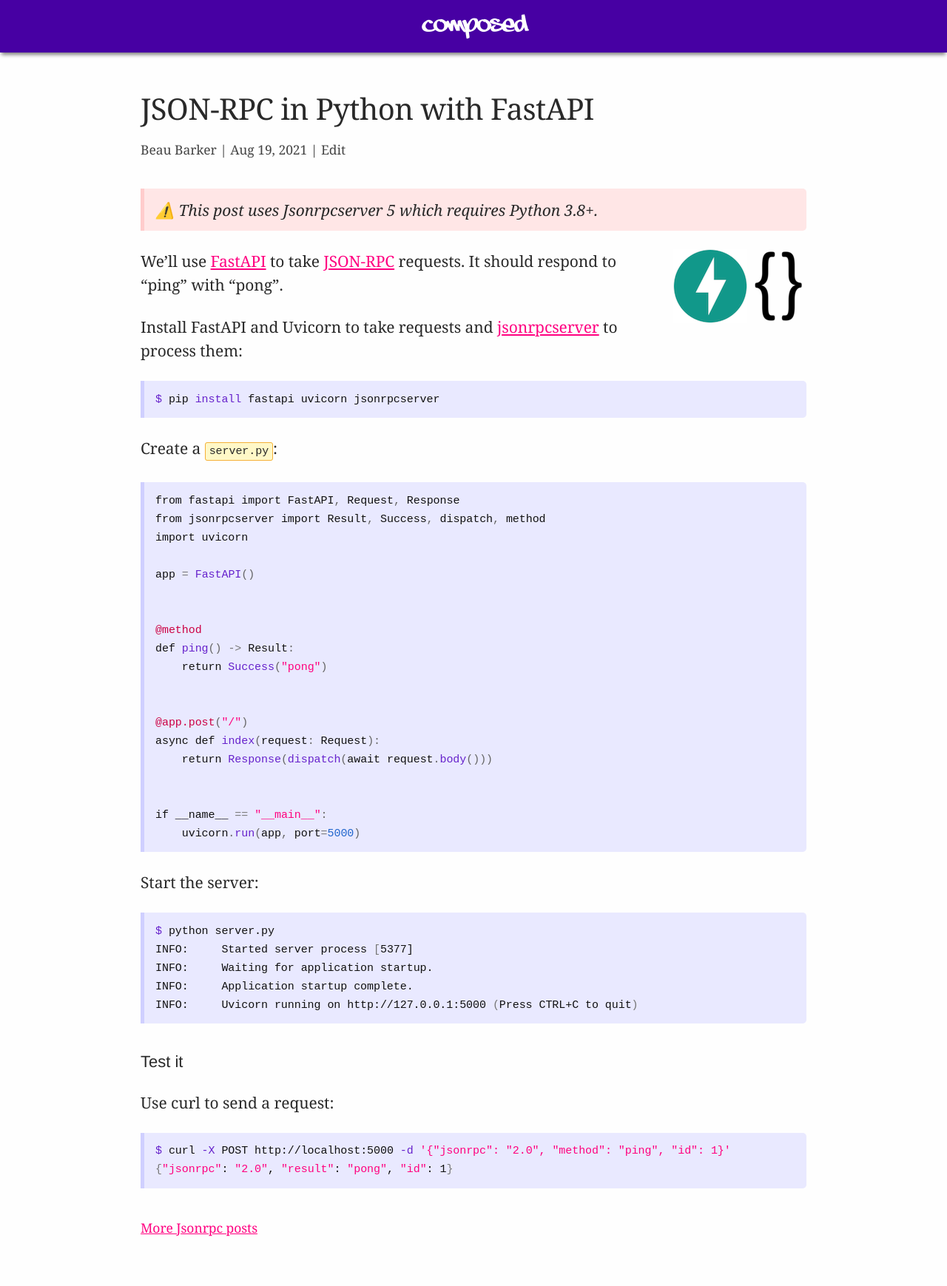
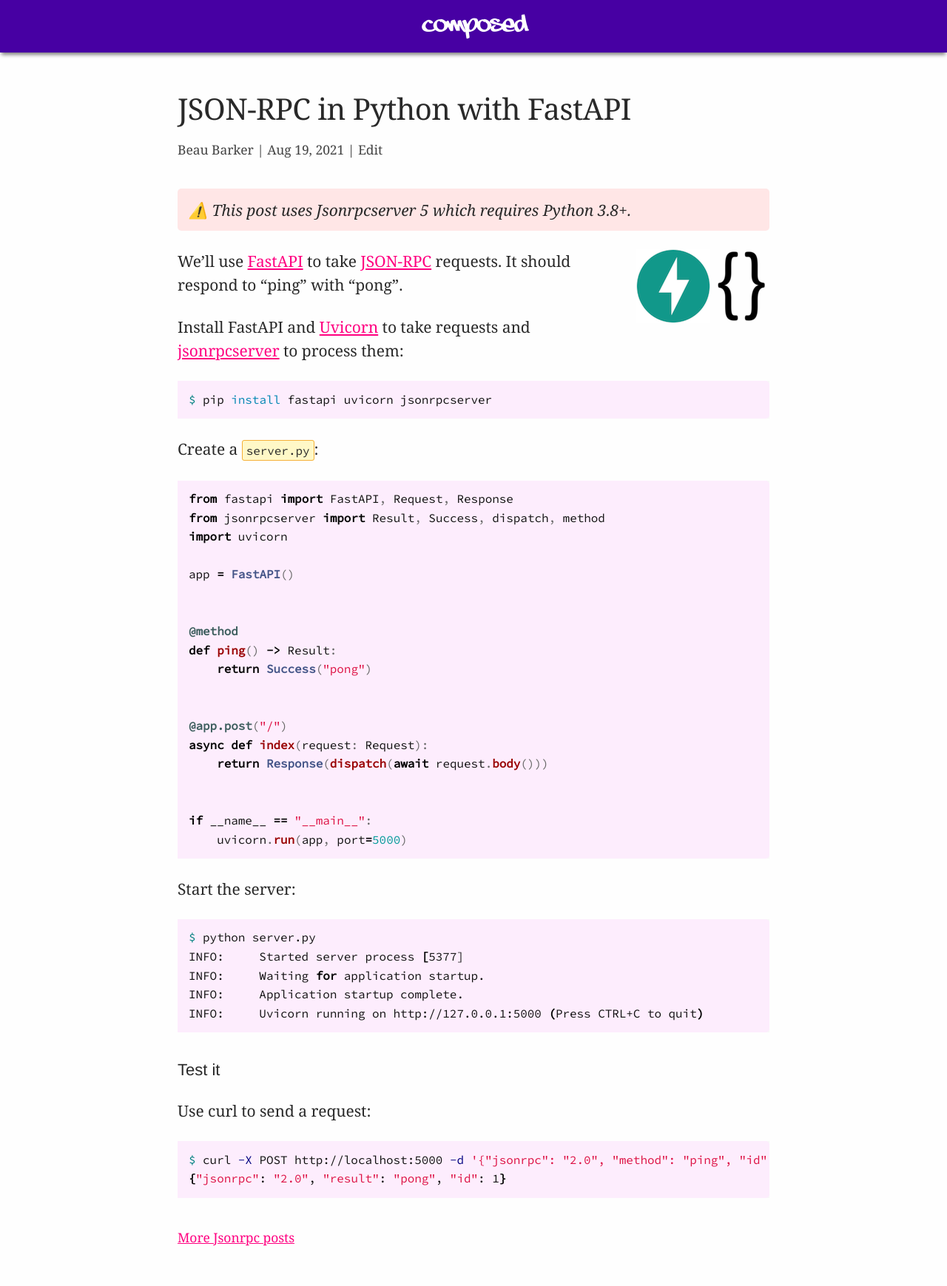
Before and after one commit to explodinglabs/explodinglabs.github.io, a Jekyll site: the page built from docs/_posts/jsonrpc/2021-08-19-fastapi.markdown, in a window 1280 px wide. Shown: the whole page at 74% size. Built offline with Jekyll 4.4.1, drawn with Linux system fonts in a browser that asks for light colours.

Commit message:
Adjust design

````diff
--- a/docs/_layouts/all.html
+++ b/docs/_layouts/all.html
@@ -20,6 +20,11 @@
         <link rel="apple-touch-icon" sizes="167x167" href="/assets/apple-touch-icon-167x167.png?v=2">
         <link rel="apple-touch-icon" sizes="180x180" href="/assets/apple-touch-icon-180x180.png?v=2">
 
+        <style>
+            @import url('https://fonts.googleapis.com/css2?family=Source+Code+Pro&display=swap');
+        </style>
+        <link href="/css/github.css" rel="stylesheet" >
+
         {% if jekyll.environment == 'production' %}
             {% include analytics.html %}
         {% endif %}
--- a/docs/_posts/jsonrpc/2021-08-19-fastapi.markdown
+++ b/docs/_posts/jsonrpc/2021-08-19-fastapi.markdown
@@ -17,7 +17,7 @@
 [JSON-RPC](http://www.jsonrpc.org/) requests. It should respond to "ping" with
 "pong".
 
-Install FastAPI and Uvicorn to take requests and
+Install FastAPI and [Uvicorn](https://www.uvicorn.org) to take requests and
 [jsonrpcserver](https://www.jsonrpcserver.com/) to process them:
 
 ```sh
--- /dev/null
+++ b/docs/css/github.css
@@ -0,0 +1,213 @@
+.highlight table td { padding: 5px; }
+.highlight table pre { margin: 0; }
+.highlight .cm {
+  color: #999988;
+  font-style: italic;
+}
+.highlight .cp {
+  color: #999999;
+  font-weight: bold;
+}
+.highlight .c1 {
+  color: #999988;
+  font-style: italic;
+}
+.highlight .cs {
+  color: #999999;
+  font-weight: bold;
+  font-style: italic;
+}
+.highlight .c, .highlight .ch, .highlight .cd, .highlight .cpf {
+  color: #999988;
+  font-style: italic;
+}
+.highlight .err {
+  color: #a61717;
+  background-color: #e3d2d2;
+}
+.highlight .gd {
+  color: #000000;
+  background-color: #ffdddd;
+}
+.highlight .ge {
+  color: #000000;
+  font-style: italic;
+}
+.highlight .gr {
+  color: #aa0000;
+}
+.highlight .gh {
+  color: #999999;
+}
+.highlight .gi {
+  color: #000000;
+  background-color: #ddffdd;
+}
+.highlight .go {
+  color: #888888;
+}
+.highlight .gp {
+  color: #555555;
+}
+.highlight .gs {
+  font-weight: bold;
+}
+.highlight .gu {
+  color: #aaaaaa;
+}
+.highlight .gt {
+  color: #aa0000;
+}
+.highlight .kc {
+  color: #000000;
+  font-weight: bold;
+}
+.highlight .kd {
+  color: #000000;
+  font-weight: bold;
+}
+.highlight .kn {
+  color: #000000;
+  font-weight: bold;
+}
+.highlight .kp {
+  color: #000000;
+  font-weight: bold;
+}
+.highlight .kr {
+  color: #000000;
+  font-weight: bold;
+}
+.highlight .kt {
+  color: #445588;
+  font-weight: bold;
+}
+.highlight .k, .highlight .kv {
+  color: #000000;
+  font-weight: bold;
+}
+.highlight .mf {
+  color: #009999;
+}
+.highlight .mh {
+  color: #009999;
+}
+.highlight .il {
+  color: #009999;
+}
+.highlight .mi {
+  color: #009999;
+}
+.highlight .mo {
+  color: #009999;
+}
+.highlight .m, .highlight .mb, .highlight .mx {
+  color: #009999;
+}
+.highlight .sa {
+  color: #000000;
+  font-weight: bold;
+}
+.highlight .sb {
+  color: #d14;
+}
+.highlight .sc {
+  color: #d14;
+}
+.highlight .sd {
+  color: #d14;
+}
+.highlight .s2 {
+  color: #d14;
+}
+.highlight .se {
+  color: #d14;
+}
+.highlight .sh {
+  color: #d14;
+}
+.highlight .si {
+  color: #d14;
+}
+.highlight .sx {
+  color: #d14;
+}
+.highlight .sr {
+  color: #009926;
+}
+.highlight .s1 {
+  color: #d14;
+}
+.highlight .ss {
+  color: #990073;
+}
+.highlight .s, .highlight .dl {
+  color: #d14;
+}
+.highlight .na {
+  color: #008080;
+}
+.highlight .bp {
+  color: #999999;
+}
+.highlight .nb {
+  color: #0086B3;
+}
+.highlight .nc {
+  color: #445588;
+  font-weight: bold;
+}
+.highlight .no {
+  color: #008080;
+}
+.highlight .nd {
+  color: #3c5d5d;
+  font-weight: bold;
+}
+.highlight .ni {
+  color: #800080;
+}
+.highlight .ne {
+  color: #990000;
+  font-weight: bold;
+}
+.highlight .nf, .highlight .fm {
+  color: #990000;
+  font-weight: bold;
+}
+.highlight .nl {
+  color: #990000;
+  font-weight: bold;
+}
+.highlight .nn {
+  color: #555555;
+}
+.highlight .nt {
+  color: #000080;
+}
+.highlight .vc {
+  color: #008080;
+}
+.highlight .vg {
+  color: #008080;
+}
+.highlight .vi {
+  color: #008080;
+}
+.highlight .nv, .highlight .vm {
+  color: #008080;
+}
+.highlight .ow {
+  color: #000000;
+  font-weight: bold;
+}
+.highlight .o {
+  color: #000000;
+  font-weight: bold;
+}
+.highlight .w {
+  color: #bbbbbb;
+}
+.highlight {
+  background-color: #f8f8f8;
+}
--- a/docs/main.scss
+++ b/docs/main.scss
@@ -5,11 +5,15 @@
 @charset "utf-8";
 
 $space: 25px;
-$green: hsl(148, 52%, 85%);
-$yellow: hsl(53, 100%, 89%);
-$content-width: 900px;
+$content-width: 800px;
 $on-palm: 600px;
-$color: hsl(266, 100, 32); // rgb(71, 0, 163);
+
+// Colors
+$blockquote: hsl(148, 52%, 85%);
+$code: hsl(300, 80%, 96%);
+$inlinecode: hsl(53, 100%, 89%);
+$nav: hsl(266, 100, 32);
+$warning: hsl(0, 100%, 95%);
 
 @mixin media-query($device) {
     @media screen and (max-width: $device) {
@@ -45,7 +49,7 @@
 nav {
     height: 71px;
     margin-bottom: $space;
-    background-color: $color;
+    background-color: $nav;
     box-shadow: 0 5px 5px -2px gray;
     text-align: center;
     .logo {
@@ -180,9 +184,9 @@
     }
 
     .warning {
-        background-color: hsl(0, 100%, 95%);
-        border-left: 5px solid hsl(0, 100%, 90%);
-        border-radius: 0 5px 5px 0;
+        background-color: $warning;
+        // border-left: 10px solid darken($warning, 5%);
+        border-radius: 5px;
         font-style: italic;
         margin-bottom: $space;
         padding: $space/2 15px;
@@ -238,8 +242,8 @@
 
 /* Code formatting */
 pre, code {
-    font-family: "Cascadia Mono", "Segoe UI Mono", "Liberation Mono", Menlo, Monaco, Consolas, monospace;
-    font-size: 15px;
+    font-family: "Source Code Pro", "Cascadia Mono", "Segoe UI Mono", "Liberation Mono", Menlo, Monaco, Consolas, monospace;
+    font-size: 16px;
     font-stretch: normal;
     font-style: normal;
     font-variant-caps: normal;
@@ -248,26 +252,26 @@
 
 /* Code using backticks */
 p code, li code {
-    background-color: $yellow;
-    border: 1px solid desaturate(adjust-hue(darken($yellow, 30%), -15%), 10%);
+    background-color: $inlinecode;
+    border: 1px solid desaturate(adjust-hue(darken($inlinecode, 30%), -15%), 10%);
     border-radius: 3px;
     padding: 3px 5px;
 }
 
-pre {
+pre.highlight {
+    background-color: $code;
+    // border-left: 10px solid darken($code, 5%);
     border-radius: 0 5px 5px 0;
-    background-color: #e9e9ff;
-    border-left: 5px solid #cfcfff;
-    padding: $space/2 15px;
+    line-height: 160%;
     margin-bottom: $space;
     overflow-x: auto;
-    line-height: 25px;
+    padding: $space/2 15px;
 }
 
 blockquote {
-    background-color: $green;
-    border-radius: 0 5px 5px 0;
-    border-left: 5px solid darken($green, 40%);
+    background-color: $blockquote;
+    border-radius: 5px;
+    // border-left: 0px solid darken($blockquote, 40%);
     padding: $space/2 $space;
     margin-bottom: $space;
 
@@ -287,14 +291,14 @@
         position: relative;
         top: 20px;
         line-height: 0%;
-        color: darken($green, 40%);
+        color: darken($blockquote, 40%);
         padding-right: 5px;
     }
 
     cite {
         font-size: smaller;
         font-style: normal;
-        color: darken($green, 40%);
+        color: darken($blockquote, 40%);
         line-height: 100%;
         display: block;
         text-align: right;
````
